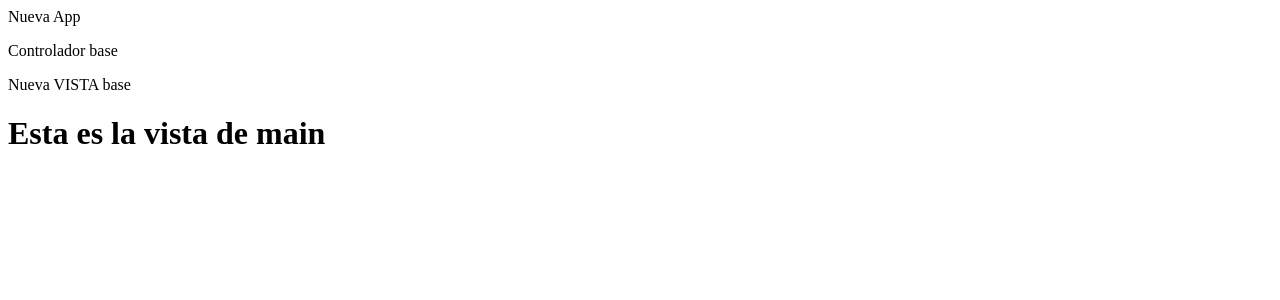
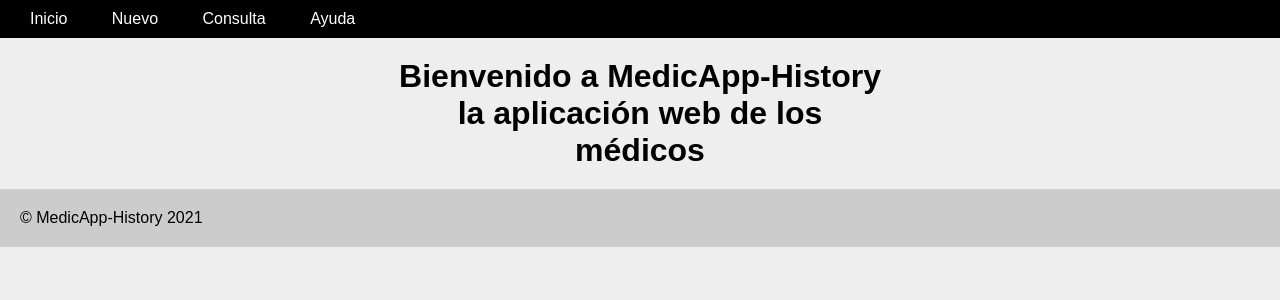
Before and after one commit to Jheb1024/MedicApp-History, a PHP site: page /main in a window 1280 px wide. Shown: the top 300 px of the page. Run offline with PHP 8.4, Linux system fonts and the light colour scheme.

Commit message:
Implementación del nabvar

```diff
--- a/libs/app.php
+++ b/libs/app.php
@@ -2,11 +2,18 @@
 require_once 'controllers/error_recurso.php';
 class App{
     function __construct(){
-        echo "<p>Nueva App</p>";
+       // echo "<p>Nueva App</p>";
 
-        $url = $_GET['url'];
+        $url = isset($_GET['url']) ? $_GET['url']:null;
         $url = rtrim($url, '/');
         $url = explode('/', $url);
+
+        if(empty($url[0])){
+            $archivoController = 'controllers/main.php';
+            require_once $archivoController;
+            $controller = new Main();
+            return false;
+        }
         //var_dump($url);
 
         $archivoController = 'controllers/' . $url[0] . '.php';
--- a/libs/controller.php
+++ b/libs/controller.php
@@ -2,7 +2,7 @@
 
 class Controller{
     function __construct(){
-        echo '<p>Controlador base</p>';
+        //echo '<p>Controlador base</p>';
         $this->view = new View();
     }
 }
--- a/libs/view.php
+++ b/libs/view.php
@@ -2,7 +2,7 @@
 
 class View{
     function __construct(){
-        echo '<p>Nueva VISTA base</p>';
+        //echo '<p>Nueva VISTA base</p>';
     }
 
     function render($nombre){
--- /dev/null
+++ b/public/css/default.css
@@ -0,0 +1,39 @@
+*{
+    padding: 0;
+    margin: 0;
+
+}
+body{
+    font-family: Arial, Helvetica, sans-serif;
+    background-color: #eee;
+}
+#header{
+    background-color: black;
+    padding: 10px;
+}
+#header ul li{
+    list-style: none;
+    display: inline;
+    padding: 10px;
+}
+#header ul li a{
+    color: white;
+    text-decoration: none;
+    padding: 10px;
+}
+
+#footer{
+    background-color: #ccc;
+    padding: 20px;
+}
+#main{
+    padding: 20px 0;
+    width: 500px;
+    margin: 0 auto;
+}
+.center{
+    text-align: center;
+}
+.error{
+    color: #ac2323;
+}
--- a/views/error_recurso/index.php
+++ b/views/error_recurso/index.php
@@ -7,6 +7,8 @@
     <title>Document</title>
 </head>
 <body>
-    <h1 style="color: red;">Error al cargar el recurso</h1>
+<?php require 'views/header.php' ?>
+    <h1 class="center" style="color: red;">Error al cargar el recurso</h1>
+<?php require 'views/footer.php' ?>
 </body>
 </html>
--- /dev/null
+++ b/views/footer.php
@@ -0,0 +1,3 @@
+<div id="footer">
+&#169 MedicApp-History 2021
+</div>
--- /dev/null
+++ b/views/header.php
@@ -0,0 +1,20 @@
+<!DOCTYPE html>
+<html lang="en">
+<head>
+    <meta charset="UTF-8">
+    <meta http-equiv="X-UA-Compatible" content="IE=edge">
+    <meta name="viewport" content="width=device-width, initial-scale=1.0">
+    <title></title>
+    <link rel="stylesheet" href="public/css/default.css">
+</head>
+<body>
+    <div id="header">
+        <ul>
+            <li><a href="main">Inicio</a></li>
+            <li><a href="nuevo">Nuevo</a></li>
+            <li><a href="consulta">Consulta</a></li>
+            <li><a href="ayuda">Ayuda</a></li>
+        </ul>
+    </div>
+</body>
+</html>
--- a/views/main/index.php
+++ b/views/main/index.php
@@ -7,6 +7,14 @@
     <title>Document</title>
 </head>
 <body>
-    <h1>Esta es la vista de main</h1>
+   <?php require 'views/header.php' ?>
+
+   <div id="main">
+       <h1 class="center">Bienvenido a MedicApp-History la aplicación web de los médicos</h1>
+   </div>
+
+   <?php require 'views/footer.php' ?>
+
+
 </body>
 </html>
```
Also changed, not shown: .htaccess.
